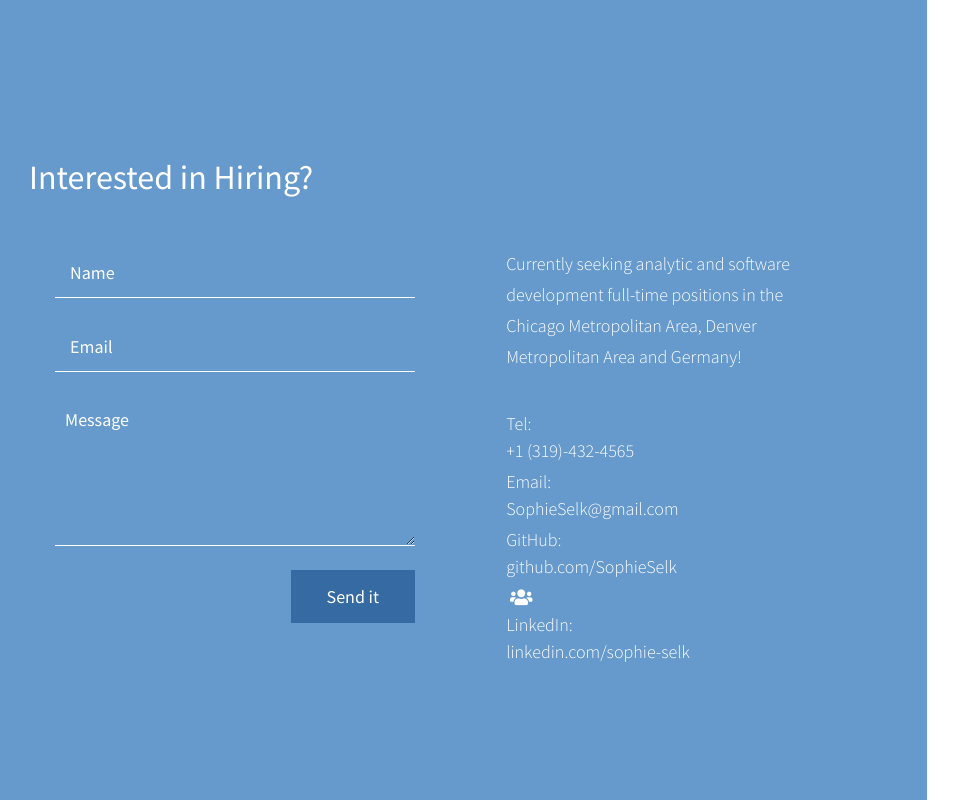
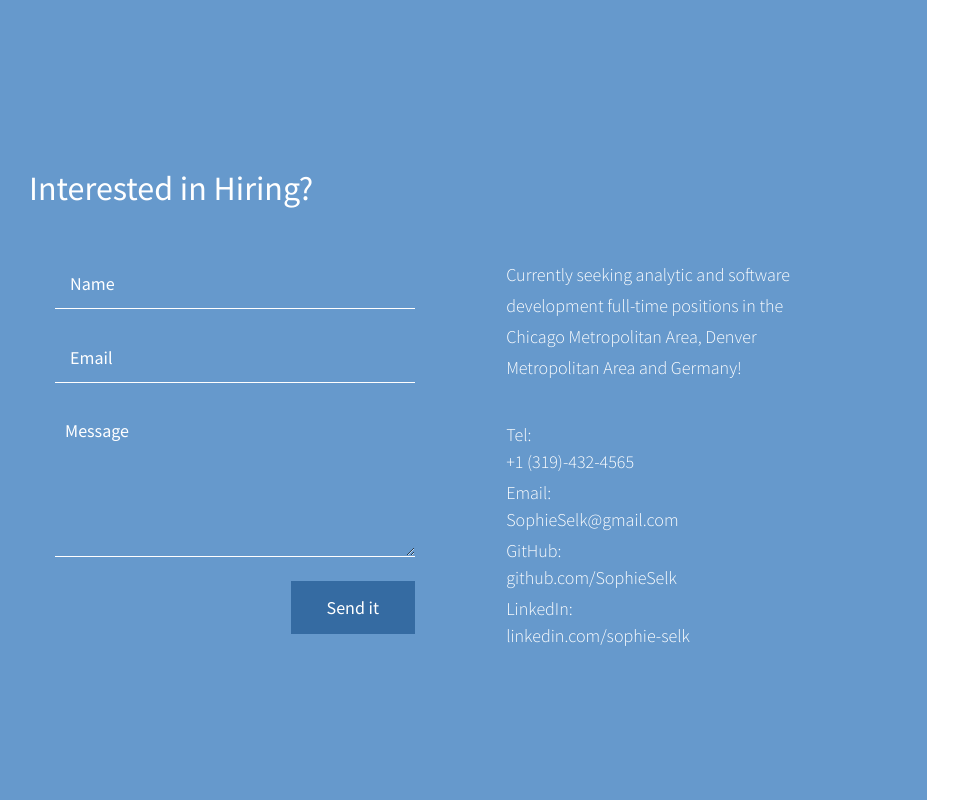
Before and after one commit to SophieSelk/SophieWebsite, a plain HTML site: page index.html in a window 1280 px wide. Shown: the part 1650-2450 px from the top of the page, without its empty margins (21-979 px from the left). Drawn offline with Linux system fonts and the light colour scheme.

Commit message:
Update index.html

```diff
--- a/index.html
+++ b/index.html
@@ -2,7 +2,7 @@
 <html lang="en">
 <head>
     <meta charset="utf-8" />
-    <title>Simply Amazed HTML Template by Tooplate</title>
+    <title>Sophie Selk</title>
     <meta name="viewport" content="width=device-width, initial-scale=1">
     <link rel="preconnect" href="https://fonts.gstatic.com">
     <link href="https://fonts.googleapis.com/css2?family=Source+Sans+Pro:wght@300;400&display=swap" rel="stylesheet">
@@ -124,7 +124,6 @@
                                         <span class="lbl">GitHub:</span> <a href="https://github.com/SophieSelk" target="new">github.com/SophieSelk</a>
                                     </li>
                                     <li>
-                                        <span class="icn"><i class="fas fa-users"></i></span>
                                         <span class="lbl">LinkedIn:</span> <a href="https://www.linkedin.com/in/sophie-selk-998ba5206/" target ='new'> linkedin.com/sophie-selk </a>
                                     </li>
                                 </ul>
```
